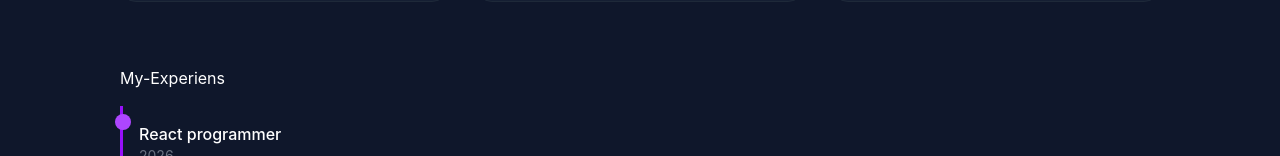
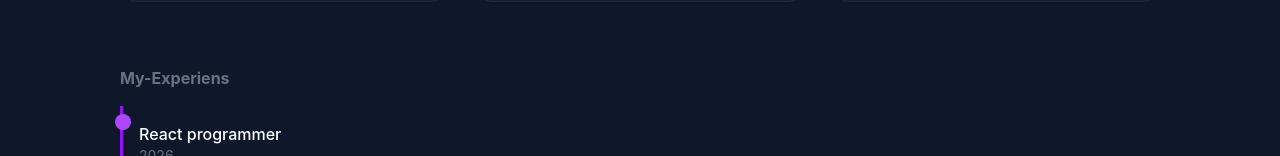
Before and after one commit to mohammadhoseinkhodaverdi89-ai/my-site, a React (Vite) app: page / in a window 1280 px wide. Shown: the part 1325-1481 px from the top of the page. Built offline with nearby package versions, Linux system fonts and the light colour scheme.

Commit message:
change My-experiens h2

```diff
--- a/src/Expreiens/Experiens.jsx
+++ b/src/Expreiens/Experiens.jsx
@@ -40,7 +40,7 @@ const children = {
     initial="hidden"
     whileInView="invisible"
     className={`mt-16 ${isdark ? "text-white" : "text-black"} md:px-10 lg:px-15`}>
-      <h2 className="mb-4">My-Experiens</h2>
+      <h2 className="mb-4 font-bold text-gray-500">My-Experiens</h2>
     <motion.div
     variants={children}
 
```
